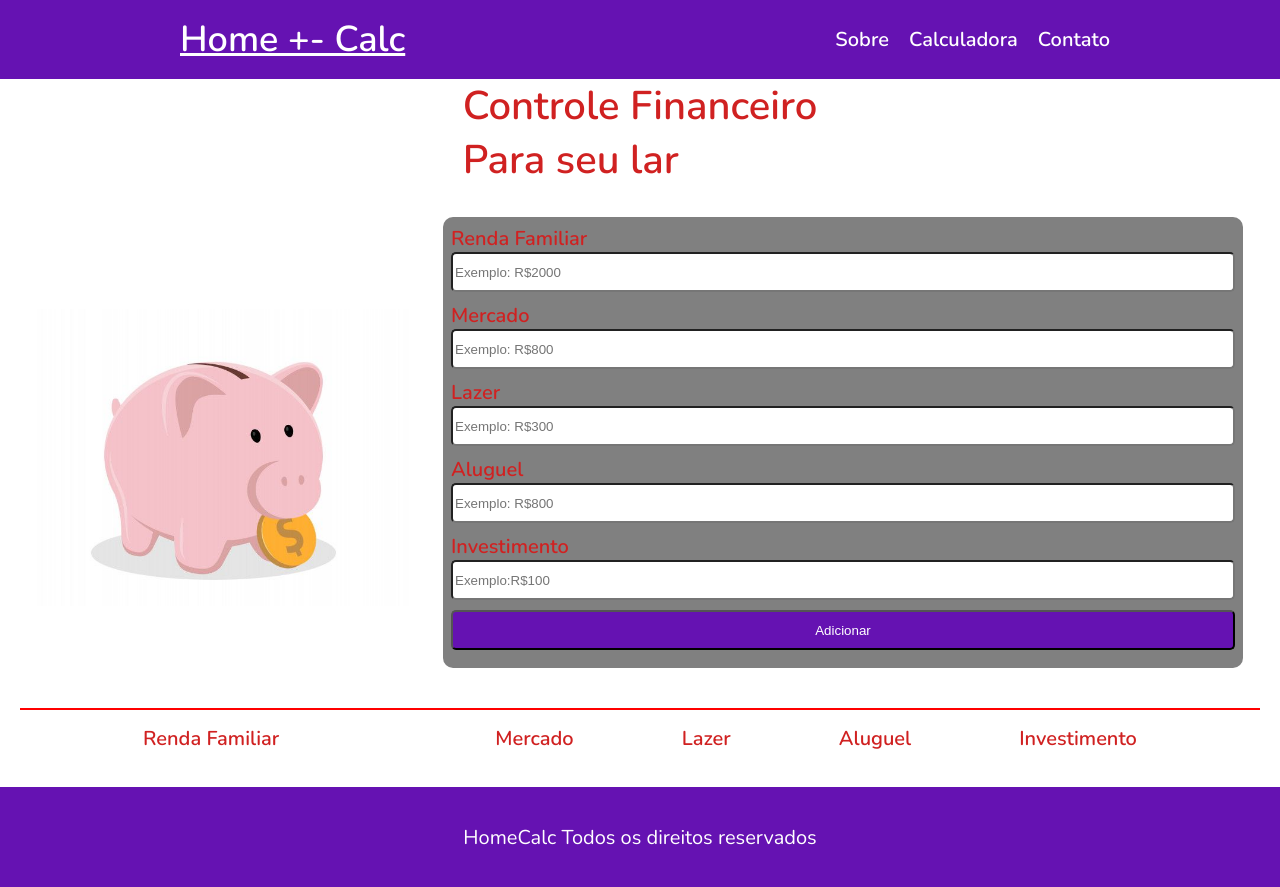
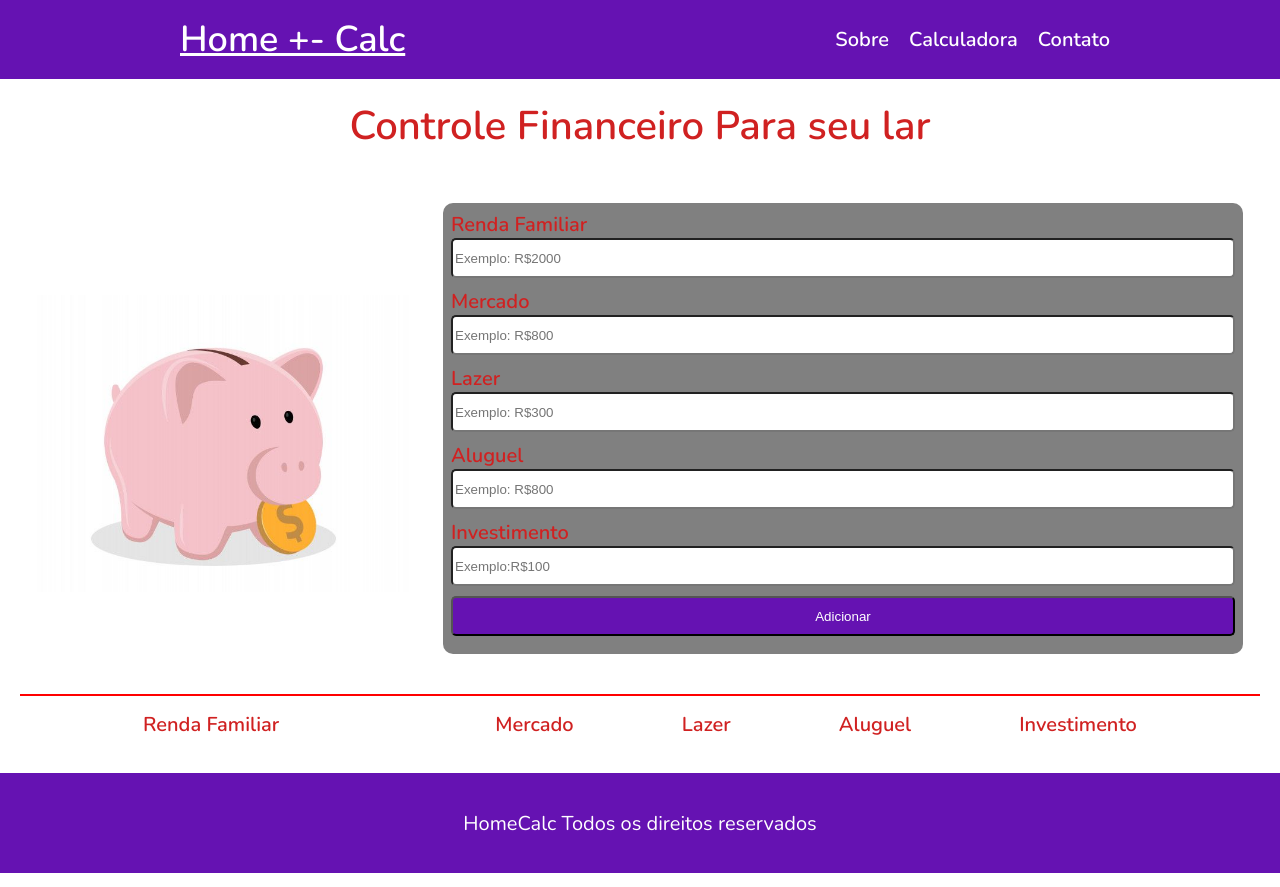
Before and after one commit to charles-tech/Controle-Financeiro-Domestico, a plain HTML site: page index.html in a window 1280 px wide. Drawn offline with nearby package versions, Linux system fonts and the light colour scheme.

Commit message:
segunda-versao

```diff
--- a/css/style.css
+++ b/css/style.css
@@ -89,8 +89,9 @@ border-bottom: 2px solid red;
 .introducao{
     display: flex;
     color: var(--PrimeiroTema--);
+    padding: 20px;
 
-    justify-content: space-around;
+    justify-content: center;
     align-items: center;
     flex-wrap: wrap;
     font-size: 20px;
--- a/index.html
+++ b/index.html
@@ -28,7 +28,7 @@
 
 </header>
 <div class="introducao">
-    <h1>Controle Financeiro  <br> Para seu lar</h1>
+    <h1>Controle Financeiro  Para seu lar</h1>
 
 </div>
 
```
